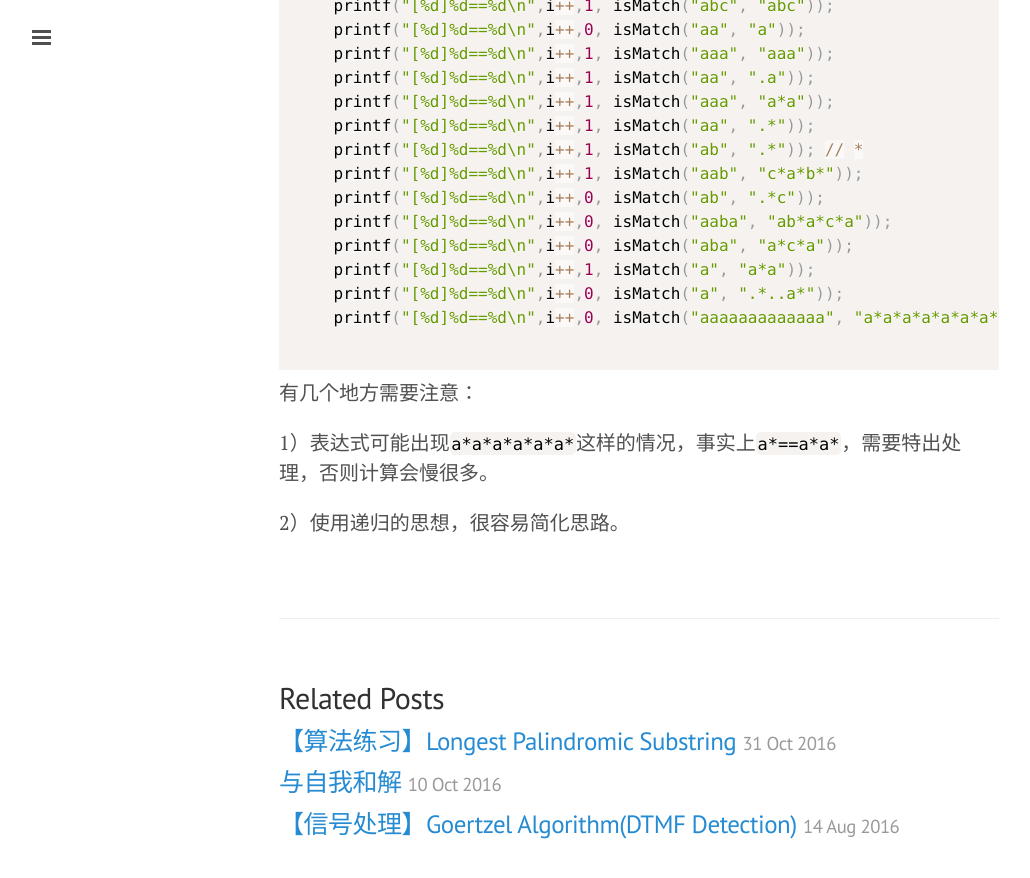
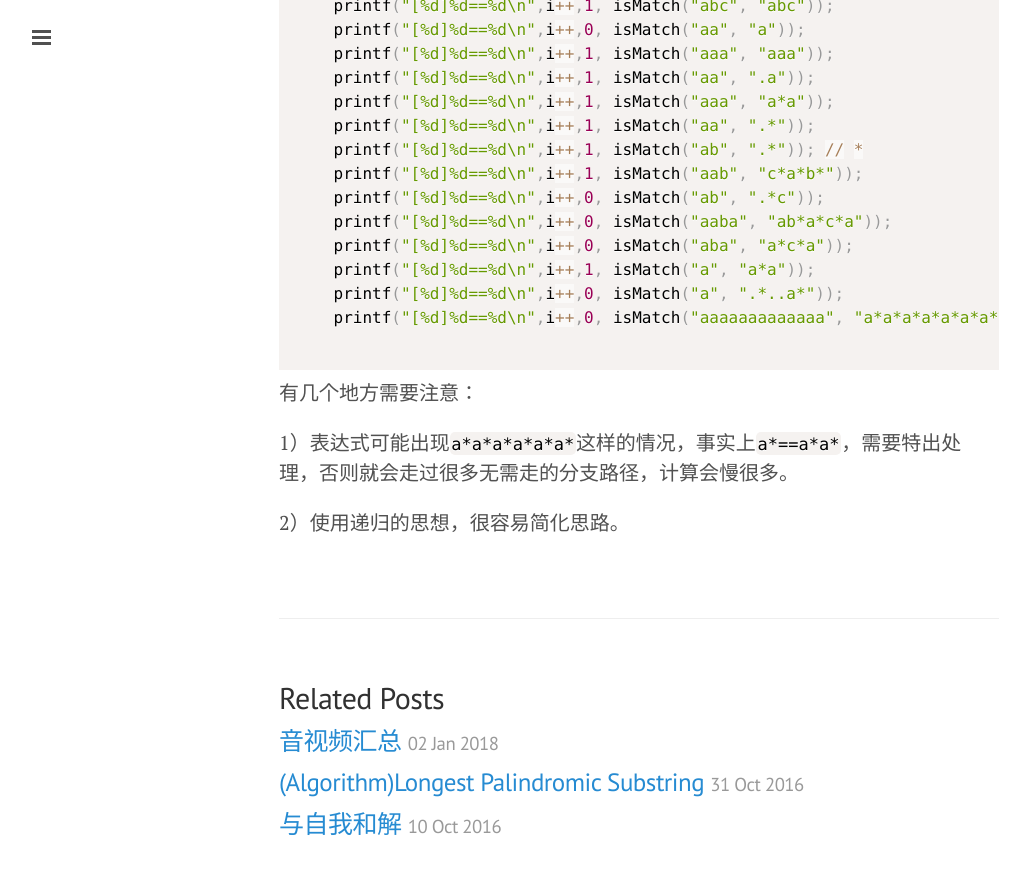
Before and after one commit to tkorays/tkorays.github.io, a Jekyll site: the page built from _posts/2016-11-20-Regular-Expression-Matching.markdown, in a window 1280 px wide and 900 px high, scrolled down 1415 px. Shown: the top 878 px of the window, without its empty margins (1-1031 px from the left). Built offline with Jekyll 4.4.1, drawn with Linux system fonts in a browser that asks for light colours; some of the changed text lies outside the part shown.

Commit message:
add new post

```diff
--- a/_posts/2016-10-31-Longest-Palindromic-Substring.markdown
+++ b/_posts/2016-10-31-Longest-Palindromic-Substring.markdown
@@ -1,6 +1,6 @@
 ---
 layout: post
-title: 【算法练习】Longest Palindromic Substring
+title: (Algorithm)Longest Palindromic Substring
 ---
 Longest Palindromic Substring，最长回文字符串。所谓回文，即一个字符串正着读和反着读是一样的。回文相当有趣，古人也喜作回文事，这里附上一首明末浙江才女吴绛雪的《四时山水诗》，是不是很有意思？
 
--- a/_posts/2016-11-20-Regular-Expression-Matching.markdown
+++ b/_posts/2016-11-20-Regular-Expression-Matching.markdown
@@ -1,6 +1,6 @@
 ---
 layout: post
-title: 【算法练习】Regular Expression Matching
+title: (Algorithm)Regular Expression Matching
 ---
 
 ## 1.题目:
@@ -69,6 +69,6 @@ bool isMatch(char* s, char* p) {
 
 有几个地方需要注意：
 
-1）表达式可能出现`a*a*a*a*a*a*`这样的情况，事实上`a*==a*a*`，需要特出处理，否则计算会慢很多。
+1）表达式可能出现`a*a*a*a*a*a*`这样的情况，事实上`a*==a*a*`，需要特出处理，否则就会走过很多无需走的分支路径，计算会慢很多。
 
 2）使用递归的思想，很容易简化思路。
--- a/_posts/2016-8-13-Linear-Predictive-Coding.markdown
+++ b/_posts/2016-8-13-Linear-Predictive-Coding.markdown
@@ -1,6 +1,6 @@
 ---
 layout: post
-title: 【信号处理】线性预测编码LPC
+title: 线性预测编码LPC
 ---
 
 在语音信号处理中，线性预测是一种重要的短时分析技术，可以用过去的一段语音来估计之后样本点的模型参数，即可以利用过去的样本点预测未来的样本点。LPC根据是否对过去样本点加窗处理，又有`自相关法`和`自协方差法`。自相关法需要对过去一段语音进行加窗处理，与自协方差相比，它有着高效的递推算法，因此使用比较广泛。本文将介绍如何利用递推算法求解LPC中的模型参数。
--- a/_posts/2016-8-14-Goertzel-Algorithm-Dtmf-Detection.markdown
+++ b/_posts/2016-8-14-Goertzel-Algorithm-Dtmf-Detection.markdown
@@ -1,6 +1,6 @@
 ---
 layout: post
-title: 【信号处理】Goertzel Algorithm(DTMF Detection)
+title: Goertzel Algorithm(DTMF Detection)
 ---
 
 本文将介绍DTMF检测算法Goertzel。
```
Also changed, not shown: _posts/2018-1-2-音视频通信汇总.markdown (added, +70 -0 lines).
